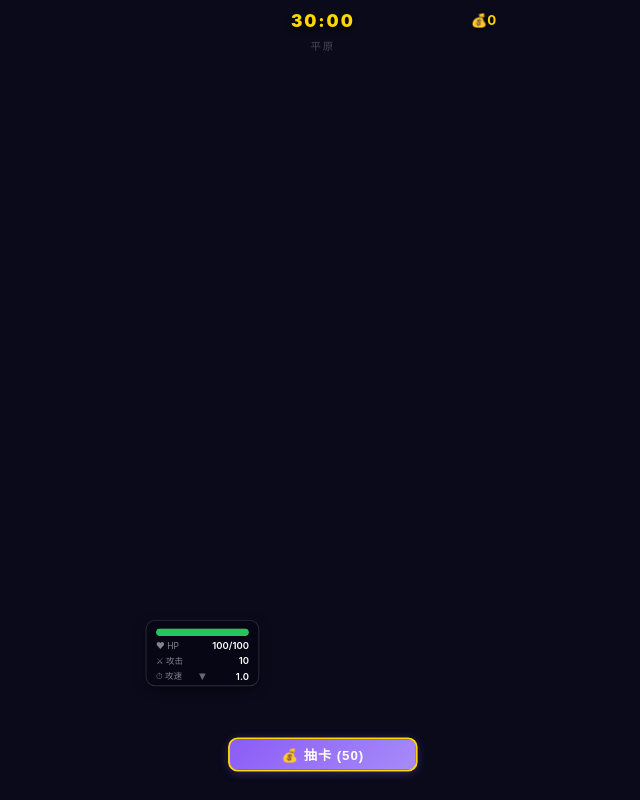
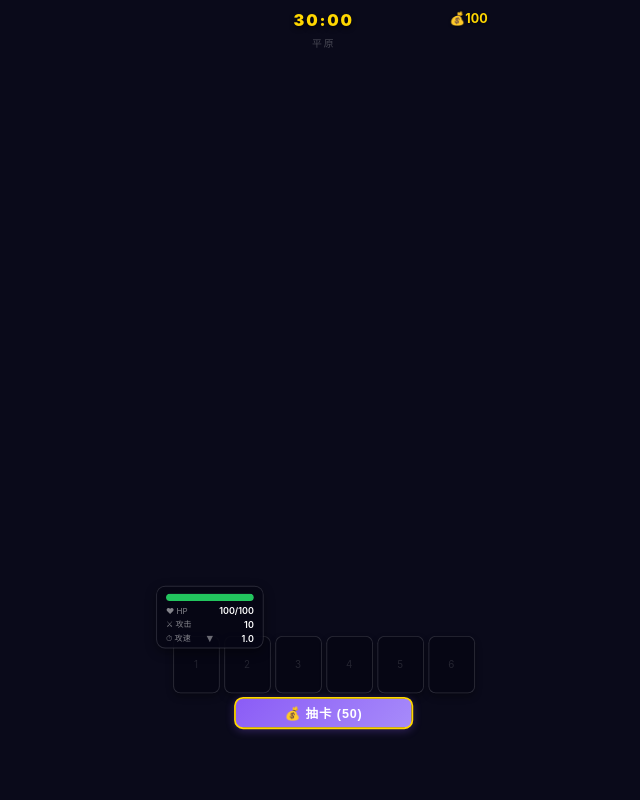
Before and after one commit to Cpboomo/imperfect-combat-opensource, a website: page public-v5-dom/index.html in a window 1280 px wide. Shown: the whole page, without its empty margins (317-957 px from the left). Drawn offline with Linux system fonts and the light colour scheme.

Commit message:
v4.0 fix: canvas offset bug + init order + Feishu safe area + DPR clamp

```diff
--- a/public-v5-dom/index.html
+++ b/public-v5-dom/index.html
@@ -137,28 +137,31 @@ var WAVE_TIME=CHAPTER_TIME/WAVES_PER_CHAPTER; // 1.5分钟每波
 var canvas=document.getElementById('game-canvas');
 var ctx=canvas.getContext('2d');
 var wrapper=document.getElementById('wrapper');
-var dpr=window.devicePixelRatio||1;
-resize();
+var dpr=Math.min(window.devicePixelRatio||1,2); // 限制DPR防性能问题
 
 function resize(){
   var vw=window.innerWidth,vh=window.innerHeight;
-  var scale=Math.min(vw/FIXED_W,vh/FIXED_H);
+  // 飞书底部工具栏占约44px，预留安全区
+  var safeBottom=44,safeTop=0;
+  var availH=vh-safeBottom;
+  var scale=Math.min(vw/FIXED_W,availH/FIXED_H);
   var dw=Math.round(FIXED_W*scale),dh=Math.round(FIXED_H*scale);
-  var ox=Math.round((vw-dw)/2),oy=Math.round((vh-dh)/2);
+  var ox=Math.round((vw-dw)/2),oy=Math.round((availH-dh)/2);
   canvas.width=FIXED_W*dpr;canvas.height=FIXED_H*dpr;
-  canvas.style.width=dw+'px';canvas.style.height=dh+'px';
-  canvas.style.left=ox+'px';canvas.style.top=oy+'px';
+  // Canvas填满wrapper，wrapper由transform控制位置
+  canvas.style.width='100%';canvas.style.height='100%';
+  canvas.style.left='0';canvas.style.top='0';
+  wrapper.style.width=FIXED_W+'px';wrapper.style.height=FIXED_H+'px';
   wrapper.style.transform='translate('+ox+'px,'+oy+'px) scale('+scale+')';
-  wrapper.style.width=FIXED_W+'px';wrapper.style.height=FIXED_H+'px';
   wrapper.style.transformOrigin='top left';
-  G._scale=scale;G._ox=ox;G._oy=oy;
+  G._scale=scale;G._ox=ox;G._oy=oy;G._safeBottom=safeBottom;
 }
 window.addEventListener('resize',resize);
 window.addEventListener('orientationchange',function(){setTimeout(resize,300)});
 
 // ==================== 游戏状态 ====================
 var G={
-  hero:{x:195,y:580,hp:100,maxHp:100,atk:10,spd:2,atkSpeed:1,atkRange:120,atkTimer:0,
+  hero:{x:195,y:422,hp:100,maxHp:100,atk:10,spd:2,atkSpeed:1,atkRange:120,atkTimer:0,
     crit:0,dodge:0,vx:0,vy:0,targetVx:0,targetVy:0},
   monsters:[],cards:[],projectiles:[],particles:[],flyingGold:[],
   gold:100,score:0,kills:0,phase:'playing', // playing | over | win
@@ -176,6 +179,7 @@ var G={
   ],
   _scale:1,_ox:0,_oy:0
 };
+resize(); // 必须在G定义之后调用
 
 // ==================== 模块4：DOM UI 初始化 ====================
 var cardRow=document.getElementById('card-row');
@@ -612,7 +616,7 @@ function endGame(win){
 }
 
 function restartGame(){
-  G.hero.x=195;G.hero.y=580;G.hero.hp=100;G.hero.maxHp=100;G.hero.atk=10;G.hero.spd=2;
+  G.hero.x=195;G.hero.y=422;G.hero.hp=100;G.hero.maxHp=100;G.hero.atk=10;G.hero.spd=2;
   G.hero.atkSpeed=1;G.hero.crit=0;G.hero.dodge=0;G.hero.vx=0;G.hero.vy=0;G.hero.targetVx=0;G.hero.targetVy=0;
   G.hero.dmgReduce=0;G.hero.lifesteal=0;G.hero.fireDmg=0;G.hero.slow=0;G.hero.atkTimer=0;
   G.monsters=[];G.projectiles=[];G.particles=[];G.flyingGold=[];G.cards=[];G.gold=100;
@@ -628,11 +632,12 @@ function formatTime(s){var m=Math.floor(s/60),sec=Math.floor(s%60);return String
 
 // ==================== Canvas 渲染 ====================
 function render(){
-  var s=G._scale;
-  ctx.setTransform(dpr,0,0,dpr,0,0);
-  ctx.clearRect(0,0,FIXED_W,FIXED_H);
-  // 背景网格
+  ctx.setTransform(1,0,0,1,0,0); // 重置变换
+  ctx.clearRect(0,0,canvas.width,canvas.height);
+  ctx.scale(dpr,dpr); // Canvas物理像素→逻辑像素
+  // 背景
   ctx.fillStyle='#0a0a1a';ctx.fillRect(0,0,FIXED_W,FIXED_H);
+  // 网格
   ctx.strokeStyle='rgba(255,255,255,0.03)';ctx.lineWidth=1;
   for(var x=0;x<FIXED_W;x+=30)for(var y=0;y<FIXED_H;y+=30){ctx.strokeRect(x,y,30,30)}
 
@@ -737,9 +742,7 @@ document.addEventListener('keyup',function(e){
 });
 
 // ==================== 启动 ====================
-resize();spawnWave();
-// 初始给点金币体验
-G.gold=100;updateCardDOM();updateStatPanel();
+spawnWave();updateCardDOM();updateStatPanel();
 requestAnimationFrame(gameLoop);
 </script>
 </body>
```
